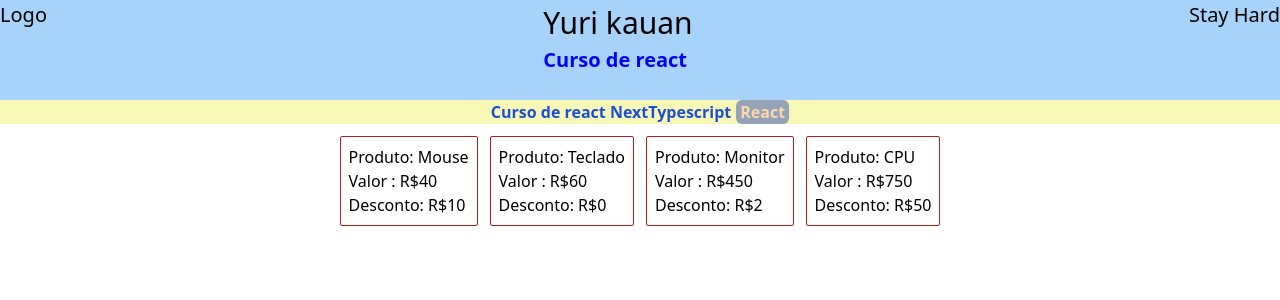
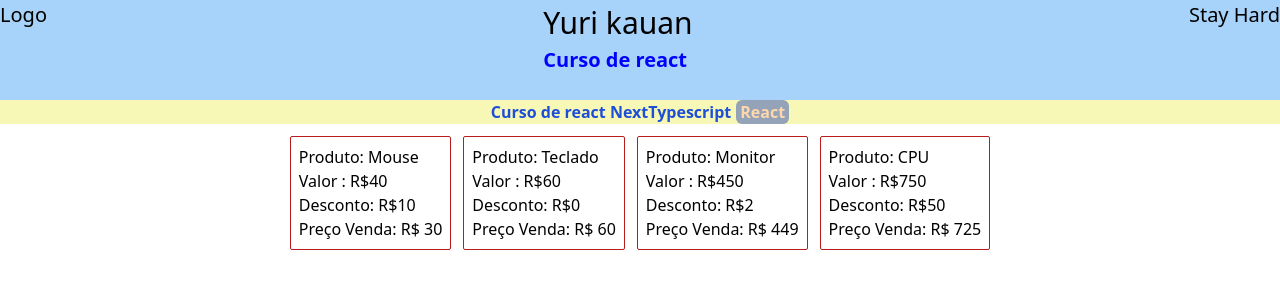
Before and after one commit to YuriKauan10/EstudoDeReact, a Next.js app: page / in a window 1280 px wide. Shown: the top 300 px of the page. Built offline with nearby package versions, Linux system fonts and the light colour scheme.

Commit message:
feat: Funcões em componentes

```diff
--- a/pages/Card.tsx
+++ b/pages/Card.tsx
@@ -1,7 +1,8 @@
 interface CardProps{
     produto: string,
     valor: number,
-    desconto: number
+    desconto: number,
+    funcao: any
 }
 
 function Card(props: CardProps){
@@ -10,6 +11,7 @@ function Card(props: CardProps){
             <div className="cursor-pointer">Produto: {props.produto}</div>
             <div className="cursor-pointer">Valor : R${props.valor}</div>
             <div>Desconto: R${props.desconto}</div>
+            <div>Preço Venda: R$ {props.funcao(props.valor,props.desconto)}</div>
         </div>
     )
 }
--- a/pages/index.tsx
+++ b/pages/index.tsx
@@ -1,6 +1,14 @@
 import '../styles/globals.css';
 import Topo from "./Topo"
 import Card from './Card';
+
+function Desconto(valor: number, desconto: number){
+    return valor - desconto
+}
+
+function Desconto2(v: number, d: number){
+    return v-(d/2)
+}
 
 export default function Home() {
   return (
@@ -11,10 +19,10 @@ export default function Home() {
         <div className="bg-slate-400 text-orange-200 font-bold pl-1 pr-1 rounded-md">React</div>
       </div>
       <div className = 'flex justify-center gap-3 m-3'>
-        <Card produto = {'Mouse'} valor = {40.00} desconto = {10}/>
-        <Card produto = {'Teclado'} valor = {60.00} desconto = {0}/>
-        <Card produto = {'Monitor'} valor = {450.00} desconto = {2}/>
-        <Card produto = {'CPU'} valor = {750.00} desconto = {50}/>
+        <Card produto = {'Mouse'} valor = {40.00} desconto = {10} funcao = {Desconto}/>
+        <Card produto = {'Teclado'} valor = {60.00} desconto = {0} funcao = {Desconto}/>
+        <Card produto = {'Monitor'} valor = {450.00} desconto = {2} funcao = {Desconto2}/>
+        <Card produto = {'CPU'} valor = {750.00} desconto = {50} funcao = {Desconto2}/>
       </div>
     </div>
   )
```
